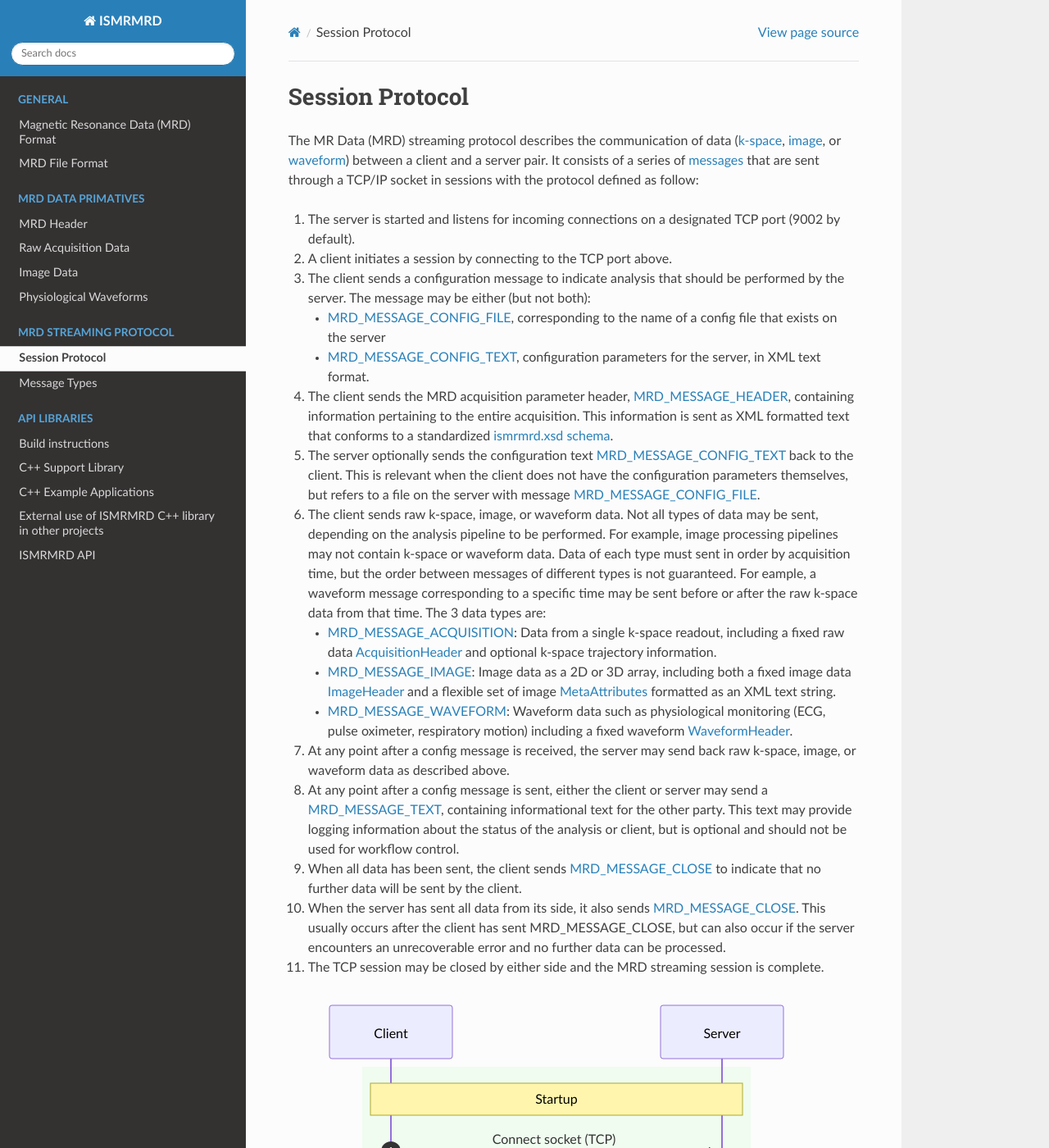
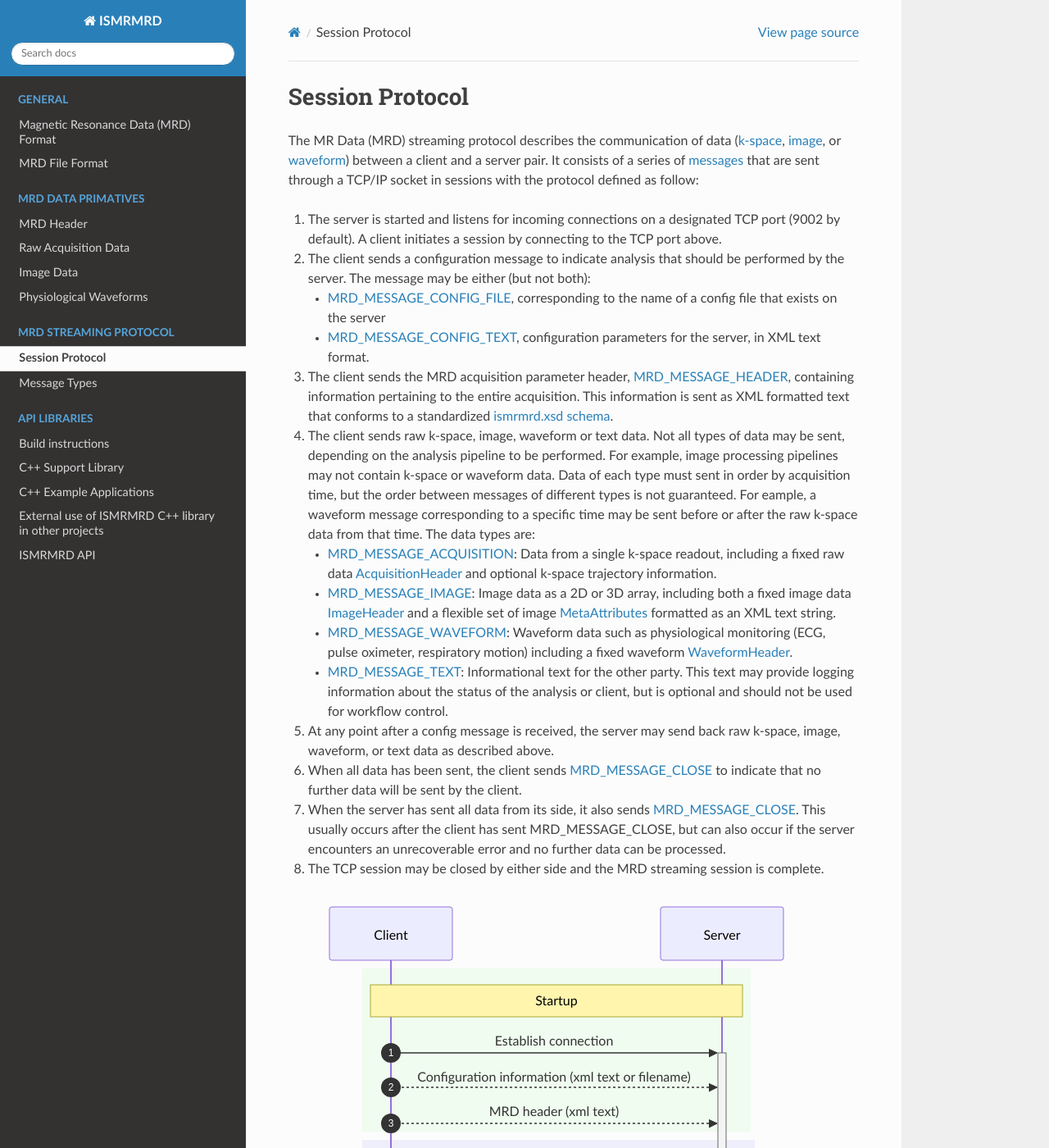
Before and after one commit to ismrmrd/ismrmrd, a Sphinx documentation site: the page built from doc/mrd_streaming_protocol.md, in a window 1280 px wide and 1400 px high. Shown: the whole window at 82% size. Built offline with Sphinx 7.4.7 and the Read the Docs theme 2.0.0, drawn with Linux system fonts in a browser that asks for light colours; the version number could not be read and is left out; some of the changed text lies outside the part shown.

Commit message:
Update streaming protocol to remove config echoing and make numbering consistent with diagram

````diff
--- a/doc/mrd_streaming_protocol.md
+++ b/doc/mrd_streaming_protocol.md
@@ -1,21 +1,19 @@
 # Session Protocol
 The MR Data (MRD) streaming protocol describes the communication of data ([k-space](mrd_raw_data.md), [image](mrd_image_data.md), or [waveform](mrd_waveform_data.md)) between a client and a server pair.  It consists of a series of [messages](mrd_messages.md) that are sent through a TCP/IP socket in sessions with the protocol defined as follow:
-1. The server is started and listens for incoming connections on a designated TCP port (9002 by default).
-1. A client initiates a session by connecting to the TCP port above.
+1. The server is started and listens for incoming connections on a designated TCP port (9002 by default).  A client initiates a session by connecting to the TCP port above.
 1. The client sends a configuration message to indicate analysis that should be performed by the server.  The message may be either (but not both):
     - [MRD_MESSAGE_CONFIG_FILE](MRD_MESSAGE_CONFIG_FILE), corresponding to the name of a config file that exists on the server
     - [MRD_MESSAGE_CONFIG_TEXT](MRD_MESSAGE_CONFIG_TEXT), configuration parameters for the server, in XML text format.
-2. The client sends the MRD acquisition parameter header, [MRD_MESSAGE_HEADER](MRD_MESSAGE_HEADER), containing information pertaining to the entire acquisition.  This information is sent as XML formatted text that conforms to a standardized [ismrmrd.xsd schema](../schema/ismrmrd.xsd).
-3. The server optionally sends the configuration text [MRD_MESSAGE_CONFIG_TEXT](MRD_MESSAGE_CONFIG_TEXT) back to the client.  This is relevant when the client does not have the configuration parameters themselves, but refers to a file on the server with message [MRD_MESSAGE_CONFIG_FILE](MRD_MESSAGE_CONFIG_FILE).
-4. The client sends raw k-space, image, or waveform data.  Not all types of data may be sent, depending on the analysis pipeline to be performed.  For example, image processing pipelines may not contain k-space or waveform data.  Data of each type must sent in order by acquisition time, but the order between messages of different types is not guaranteed.  For eample, a waveform message corresponding to a specific time may be sent before or after the raw k-space data from that time.  The 3 data types are:
+1. The client sends the MRD acquisition parameter header, [MRD_MESSAGE_HEADER](MRD_MESSAGE_HEADER), containing information pertaining to the entire acquisition.  This information is sent as XML formatted text that conforms to a standardized [ismrmrd.xsd schema](../schema/ismrmrd.xsd).
+1. The client sends raw k-space, image, waveform or text data.  Not all types of data may be sent, depending on the analysis pipeline to be performed.  For example, image processing pipelines may not contain k-space or waveform data.  Data of each type must sent in order by acquisition time, but the order between messages of different types is not guaranteed.  For eample, a waveform message corresponding to a specific time may be sent before or after the raw k-space data from that time.  The data types are:
     - [MRD_MESSAGE_ACQUISITION](MRD_MESSAGE_ACQUISITION): Data from a single k-space readout, including a fixed raw data [AcquisitionHeader](AcquisitionHeader) and optional k-space trajectory information.
     - [MRD_MESSAGE_IMAGE](MRD_MESSAGE_IMAGE): Image data as a 2D or 3D array, including both a fixed image data [ImageHeader](ImageHeader) and a flexible set of image [MetaAttributes](MetaAttributes) formatted as an XML text string.
     - [MRD_MESSAGE_WAVEFORM](MRD_MESSAGE_WAVEFORM): Waveform data such as physiological monitoring (ECG, pulse oximeter, respiratory motion) including a fixed waveform [WaveformHeader](WaveformHeader).
-5. At any point after a config message is received, the server may send back raw k-space, image, or waveform data as described above.
-6. At any point after a config message is sent, either the client or server may send a [MRD_MESSAGE_TEXT](MRD_MESSAGE_TEXT), containing informational text for the other party.  This text may provide logging information about the status of the analysis or client, but is optional and should not be used for workflow control.
-7. When all data has been sent, the client sends [MRD_MESSAGE_CLOSE](MRD_MESSAGE_CLOSE) to indicate that no further data will be sent by the client.
-8. When the server has sent all data from its side, it also sends [MRD_MESSAGE_CLOSE](MRD_MESSAGE_CLOSE).  This usually occurs after the client has sent MRD_MESSAGE_CLOSE, but can also occur if the server encounters an unrecoverable error and no further data can be processed.
-9.  The TCP session may be closed by either side and the MRD streaming session is complete.
+    - [MRD_MESSAGE_TEXT](MRD_MESSAGE_TEXT): Informational text for the other party.  This text may provide logging information about the status of the analysis or client, but is optional and should not be used for workflow control.
+1. At any point after a config message is received, the server may send back raw k-space, image, waveform, or text data as described above.
+1. When all data has been sent, the client sends [MRD_MESSAGE_CLOSE](MRD_MESSAGE_CLOSE) to indicate that no further data will be sent by the client.
+1. When the server has sent all data from its side, it also sends [MRD_MESSAGE_CLOSE](MRD_MESSAGE_CLOSE).  This usually occurs after the client has sent MRD_MESSAGE_CLOSE, but can also occur if the server encounters an unrecoverable error and no further data can be processed.
+1.  The TCP session may be closed by either side and the MRD streaming session is complete.
 
 ```{mermaid}
 
@@ -23,21 +21,20 @@ sequenceDiagram
     autonumber
     rect rgba(0, 255, 0, 0.05)
         Note over Client,Server: Startup
-        Client->>+Server: Connect socket (TCP)
+        Client->>+Server: Establish connection
         Client-->>Server: Configuration information (xml text or filename)
         Client-->>Server: MRD header (xml text)
-        Server-->>Client: MRD header (xml text) (optional)
     end
 
     rect rgba(0, 0, 255, 0.05)
         Note over Client,Server: Data transfer
         par
             loop Sending data
-                Client-->>+Server: k-space, image, and waveform data
+                Client-->>+Server: k-space, image, waveform, text message data
             end
         and
             loop Receiving data
-                Server-->>-Client: k-space, image, and waveform data
+                Server-->>-Client: k-space, image, waveform, text message data
             end
         end
     end
````
